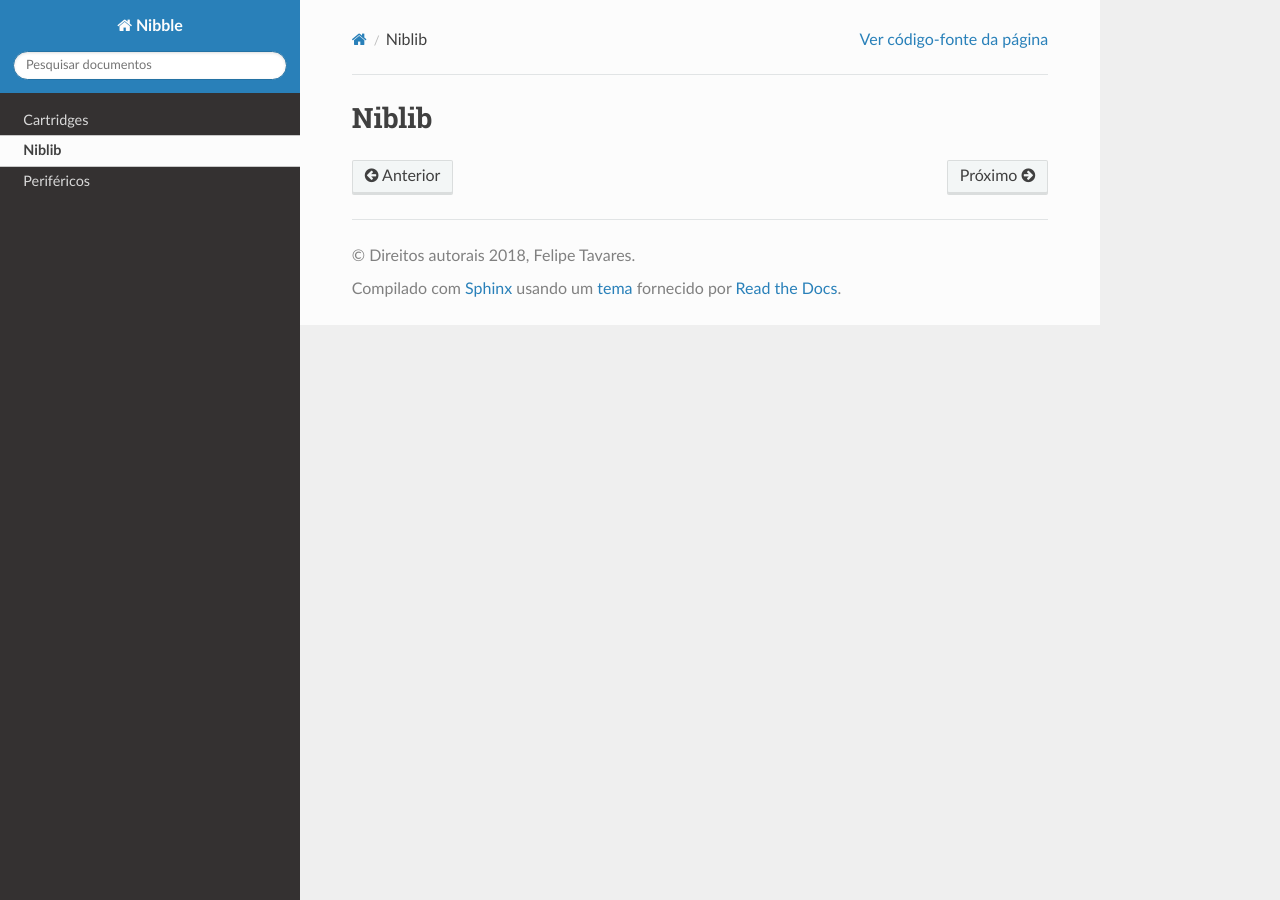
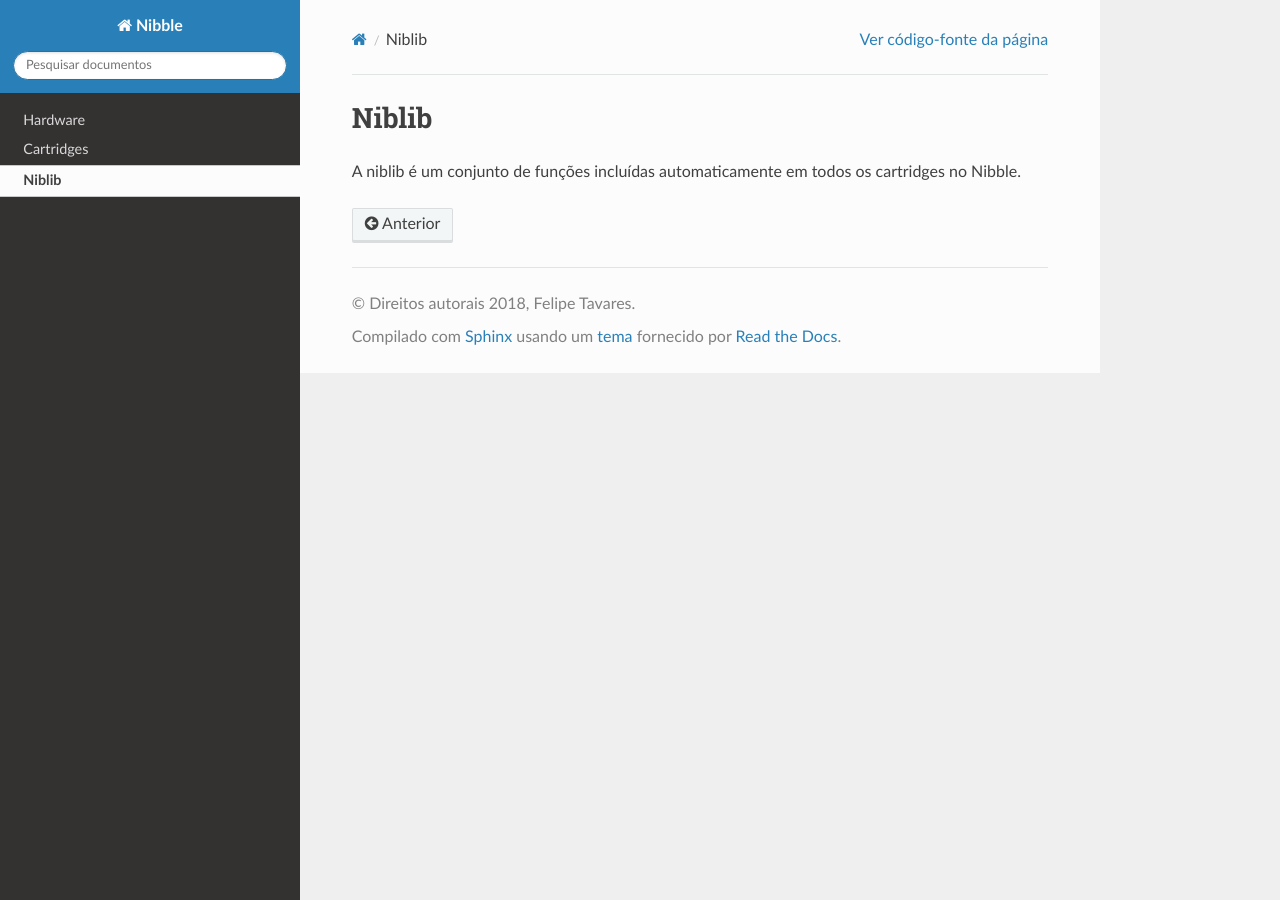
Before and after one commit to nibbleteam/nibble, a Sphinx documentation site: the page built from docs/source/niblib.rst, in a window 1280 px wide. Built offline with Sphinx 7.4.7 and the Read the Docs theme 2.0.0, drawn with Linux system fonts in a browser that asks for light colours.

Commit message:
Adicionado mapa de memória e início da niblib

```diff
--- a/docs/source/cartridges.rst
+++ b/docs/source/cartridges.rst
@@ -21,4 +21,4 @@
     │   └── sheet.png
     └── main.lua
 
-Caso `sheet.png` seja menor que 4096x1024, ela será copiada para o canto superior esquerdo da spritesheet do nibble.
+Caso `sheet.png` seja menor que 4096x1024, ela será copiada para o canto superior esquerdo da spritesheet do Nibble.
--- a/docs/source/periféricos/index.rst
+++ b/docs/source/hardware/index.rst
@@ -1,9 +1,10 @@
-Periféricos
-===========
+Hardware
+========
 
 .. toctree::
     :maxdepth: 2
 
+    mapa de memória
     video card
     audio card
     controle
--- a/docs/source/index.rst
+++ b/docs/source/index.rst
@@ -4,6 +4,6 @@
 .. toctree::
     :maxdepth: 2
 
+    hardware/index
     cartridges
     niblib
-    periféricos/index
--- a/docs/source/niblib.rst
+++ b/docs/source/niblib.rst
@@ -1,2 +1,4 @@
 Niblib
 ======
+
+A niblib é um conjunto de funções incluídas automaticamente em todos os cartridges no Nibble.
```
Also changed, not shown: docs/source/hardware/mapa de memória.rst (added, +20 -0 lines), docs/source/hardware/audio card.rst (renamed from docs/source/periféricos/audio card.rst), docs/source/hardware/controle.rst (renamed from docs/source/periféricos/controle.rst), docs/source/hardware/video card.rst (renamed from docs/source/periféricos/video card.rst).
